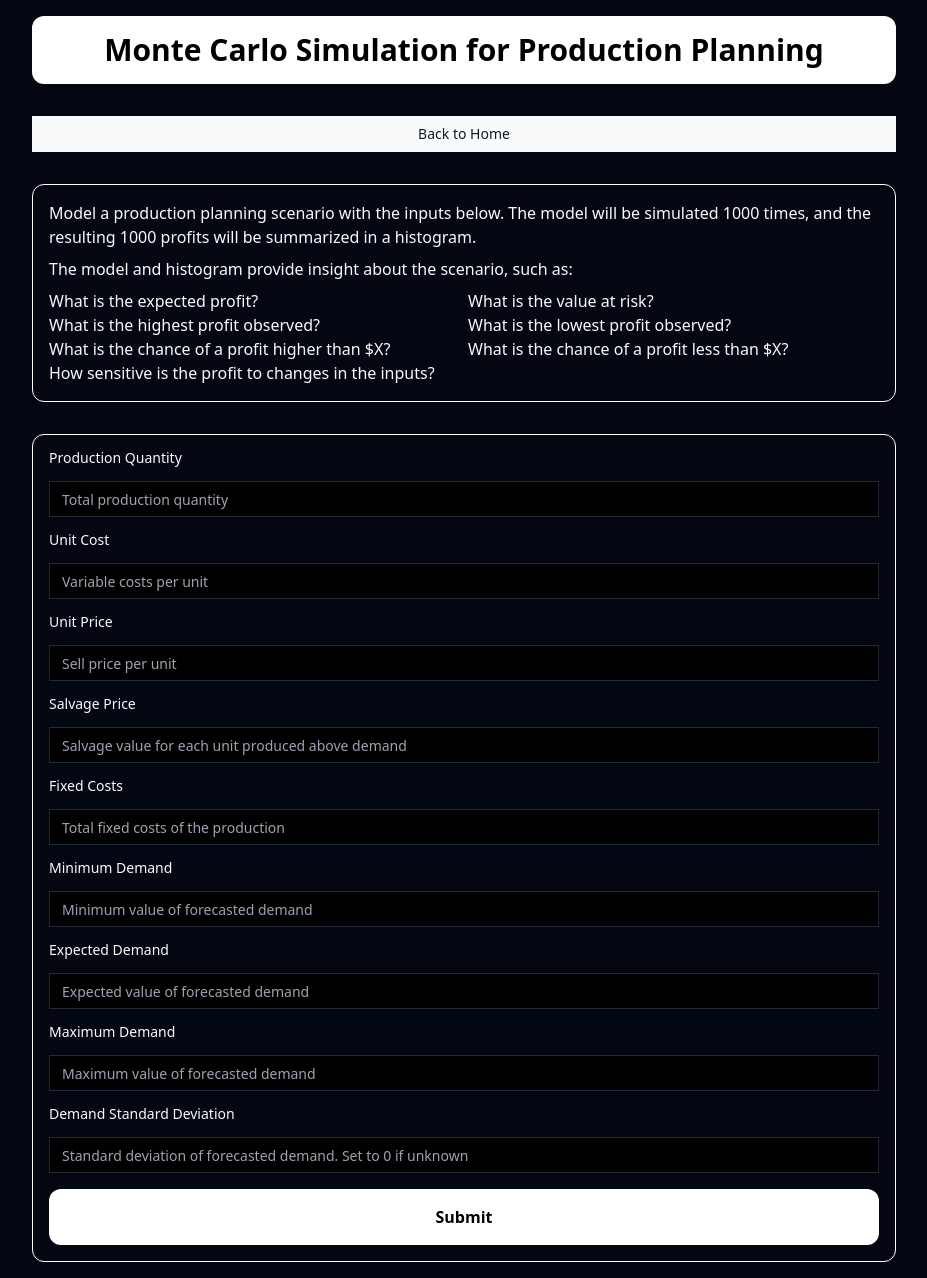
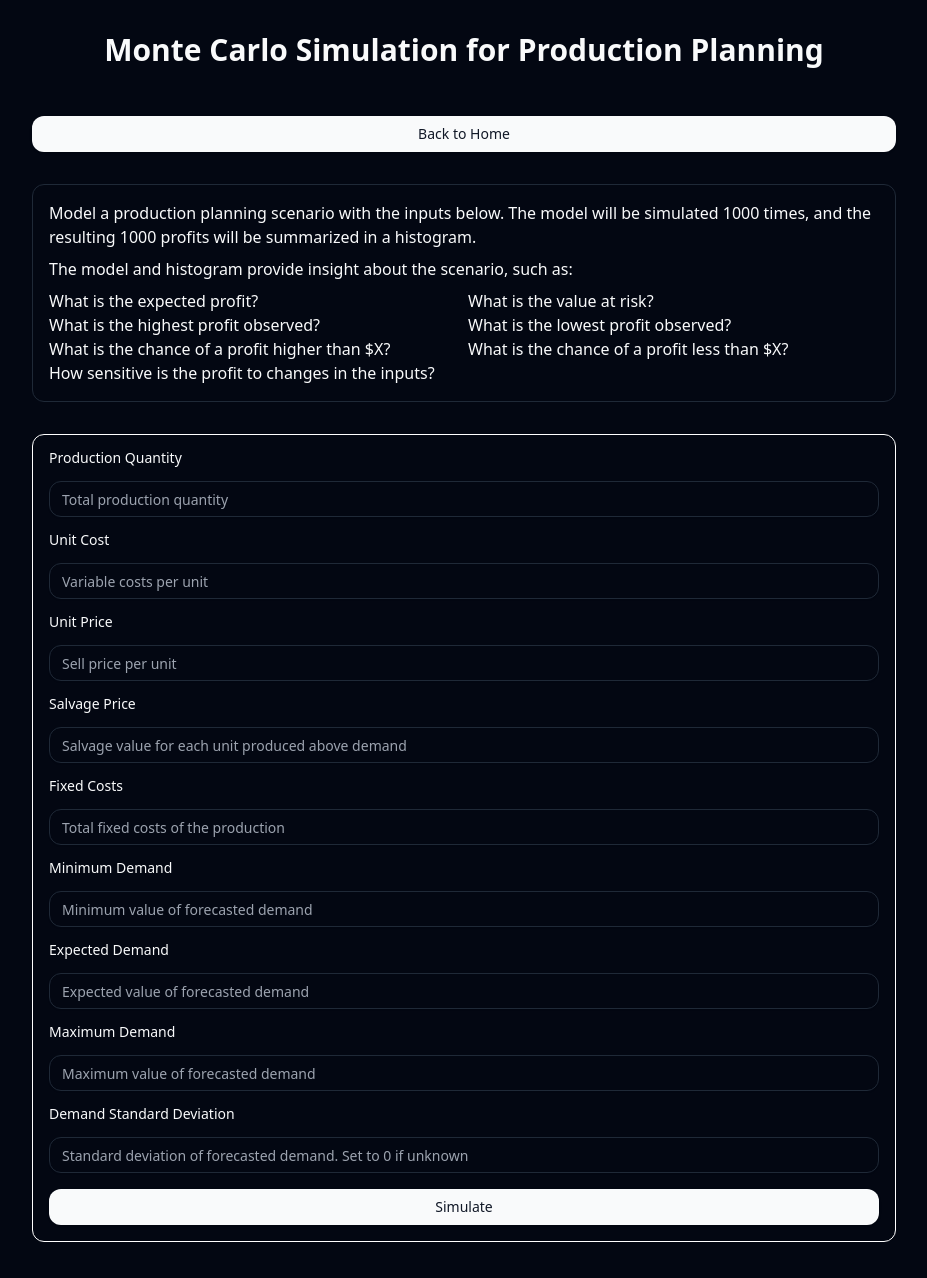
Before and after one commit to remilebeau/simulation, a React (Vite) app: page /simulation in a window 1280 px wide. Shown: the whole page, without its empty margins (176-1103 px from the left). Built offline with nearby package versions, Linux system fonts and the light colour scheme.

Commit message:
style SimulationForm.tsx

```diff
--- /dev/null
+++ b/src/components/Loader.tsx
@@ -0,0 +1,13 @@
+import { LoaderCircle } from "lucide-react";
+
+export default function Loader() {
+  return (
+    <section className="flex flex-col items-center gap-4">
+      <LoaderCircle className="size-16 animate-spin" />
+      <h1 className="text-3xl font-bold">Loading...</h1>
+      <h2 className="text-2xl font-bold">
+        The first request may take up to 30 seconds...
+      </h2>
+    </section>
+  );
+}
--- a/src/components/SimulationForm.tsx
+++ b/src/components/SimulationForm.tsx
@@ -15,7 +15,8 @@ import simulateProduction from "@/lib/simulateProduction";
 import { useState } from "react";
 import Histogram from "@/components/Histogram";
 import SimStats from "@/components/SimStats";
-import { Loader } from "lucide-react";
+import Loader from "@/components/Loader";
+import { Button } from "@/components/ui/button";
 // define form schema
 
 const formSchema = z
@@ -89,7 +90,6 @@ export default function SimulationForm() {
   // define submit handler
   async function onSubmit(values: z.infer<typeof formSchema>) {
     setIsLoading(true);
-    await new Promise((resolve) => setTimeout(resolve, 3000));
     const {
       unitCost,
       unitPrice,
@@ -144,7 +144,7 @@ export default function SimulationForm() {
 
   return (
     <>
-      {isLoading && <Loader className="absolute top-1/2 left-1/2" />}
+      {isLoading && <Loader />}
       {simulatedProfits.length > 0 && !isLoading && (
         <>
           <Histogram values={simulatedProfits} />
@@ -180,7 +180,7 @@ export default function SimulationForm() {
                     <Input
                       required
                       placeholder="Total production quantity"
-                      className="bg-black text-white"
+                      className="rounded-xl"
                       type="number"
                       {...field}
                     />
@@ -200,7 +200,7 @@ export default function SimulationForm() {
                     <Input
                       required
                       placeholder="Variable costs per unit"
-                      className="bg-black text-white"
+                      className="rounded-xl"
                       type="number"
                       {...field}
                     />
@@ -219,7 +219,7 @@ export default function SimulationForm() {
                     <Input
                       required
                       placeholder="Sell price per unit"
-                      className="bg-black text-white"
+                      className="rounded-xl"
                       type="number"
                       {...field}
                     />
@@ -239,7 +239,7 @@ export default function SimulationForm() {
                     <Input
                       required
                       placeholder="Salvage value for each unit produced above demand"
-                      className="bg-black text-white"
+                      className="rounded-xl"
                       type="number"
                       {...field}
                     />
@@ -259,7 +259,7 @@ export default function SimulationForm() {
                     <Input
                       required
                       placeholder="Total fixed costs of the production"
-                      className="bg-black text-white"
+                      className="rounded-xl"
                       type="number"
                       {...field}
                     />
@@ -279,7 +279,7 @@ export default function SimulationForm() {
                     <Input
                       required
                       placeholder="Minimum value of forecasted demand"
-                      className="bg-black text-white"
+                      className="rounded-xl"
                       type="number"
                       {...field}
                     />
@@ -299,7 +299,7 @@ export default function SimulationForm() {
                     <Input
                       required
                       placeholder="Expected value of forecasted demand"
-                      className="bg-black text-white"
+                      className="rounded-xl"
                       type="number"
                       {...field}
                     />
@@ -319,7 +319,7 @@ export default function SimulationForm() {
                     <Input
                       required
                       placeholder="Maximum value of forecasted demand"
-                      className="bg-black text-white"
+                      className="rounded-xl"
                       type="number"
                       {...field}
                     />
@@ -339,7 +339,7 @@ export default function SimulationForm() {
                     <Input
                       required
                       placeholder="Standard deviation of forecasted demand. Set to 0 if unknown"
-                      className="bg-black text-white"
+                      className="rounded-xl"
                       type="number"
                       {...field}
                     />
@@ -349,12 +349,9 @@ export default function SimulationForm() {
               )}
             />
 
-            <button
-              className="w-full rounded-xl bg-white p-4 font-bold text-black transition-all duration-300 ease-in-out hover:bg-black hover:text-white"
-              type="submit"
-            >
-              Submit
-            </button>
+            <Button className="rounded-xl" type="submit">
+              Simulate
+            </Button>
           </form>
         </Form>
       )}
--- a/src/components/SimulationInstructions.tsx
+++ b/src/components/SimulationInstructions.tsx
@@ -1,6 +1,6 @@
 export default function SimulationInstructions() {
   return (
-    <article className="flex flex-col rounded-xl border border-white p-4">
+    <article className="flex flex-col rounded-xl border p-4">
       <p className="mb-2">
         Model a production planning scenario with the inputs below. The model
         will be simulated 1000 times, and the resulting 1000 profits will be
--- a/src/routes/index.lazy.tsx
+++ b/src/routes/index.lazy.tsx
@@ -9,16 +9,14 @@ function Index() {
   return (
     <main className="mx-auto flex max-w-4xl flex-col gap-8 p-4">
       <h1 className="p-4 text-center text-3xl font-bold">
-        Select a simulation or optimization model to test:
+        Select a simulation or optimization model:
       </h1>
       <Button
         className="rounded-xl"
         asChild
-        title="Monte Carlo Simulation for Production Planning"
+        title="Simulation for Production Planning"
       >
-        <Link to="/simulation">
-          Monte Carlo Simulation for Production Planning
-        </Link>
+        <Link to="/simulation">Simulation Model for Production Planning</Link>
       </Button>
       <Button
         className="rounded-xl"
--- a/src/routes/simulation.tsx
+++ b/src/routes/simulation.tsx
@@ -12,10 +12,10 @@ export const Route = createFileRoute("/simulation")({
 function RouteComponent() {
   return (
     <main className="mx-auto flex max-w-4xl flex-col gap-8 p-4">
-      <h1 className="w-full rounded-xl bg-white p-4 text-center text-3xl font-bold text-black">
+      <h1 className="p-4 text-center text-3xl font-bold">
         Monte Carlo Simulation for Production Planning
       </h1>
-      <Button asChild>
+      <Button className="rounded-xl" asChild>
         <Link to="/">Back to Home</Link>
       </Button>
       <SimulationInstructions />
```
